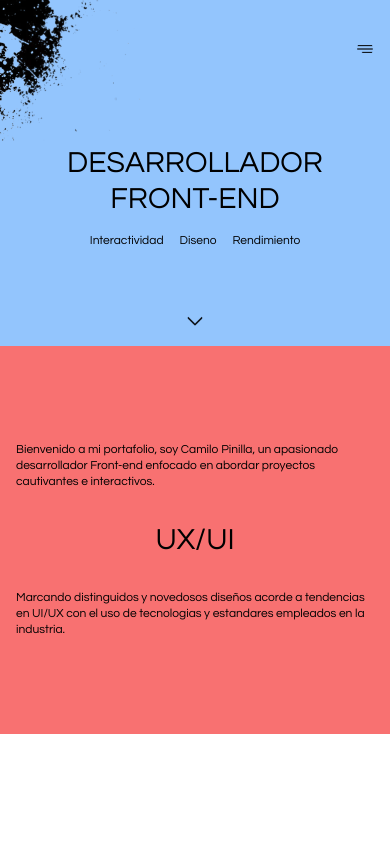
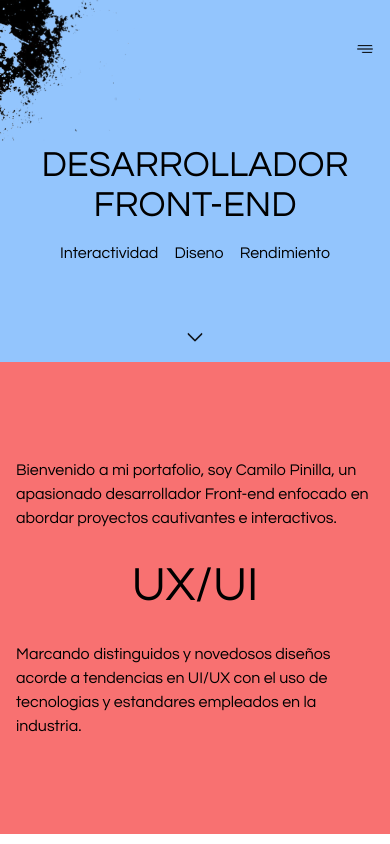
Before and after one commit to 25031000/portafolio, a React (Vite) app: page / in a window 390 px wide. Built offline with nearby package versions, Linux system fonts and the light colour scheme; a web font is replaced by a local one.

Commit message:
refactor: :art: Mejorar tamano de fuente del header y la primera section

```diff
--- a/src/App.jsx
+++ b/src/App.jsx
@@ -9,11 +9,11 @@ export default function App() {
         </div>
         <h1 className="mx-auto my-auto px-4 text-center mt-12 md:mt-48 ">
           <span className="block leading-tight ">
-            <span className="text-3xl md:text-7xl lg:text-[110px] 2xl:text-[160px]">DESARROLLADOR</span>
+            <span className="text-4xl md:text-7xl lg:text-[110px] 2xl:text-[160px]">DESARROLLADOR</span>
           </span>
-          <span className="block text-3xl md:text-7xl lg:text-[110px] 2xl:text-[160px]">FRONT-END</span>
+          <span className="block text-4xl md:text-7xl lg:text-[110px] 2xl:text-[160px]">FRONT-END</span>
         </h1>
-        <div className="mt-4 text-xs gap-4 px-4 justify-center md:text-xl 2xl:text-3xl flex ">
+        <div className="mt-4 text-base gap-4 px-4 justify-center md:text-xl 2xl:text-3xl flex ">
           <p>Interactividad</p>
           <p>Diseno</p>
           <p>Rendimiento</p>
@@ -25,15 +25,15 @@ export default function App() {
       <main className="font-questrial h-auto">
         <section className="h-auto bg-red-400 py-20">
           <div className=" p-4 ">
-            <p className=" md:w-[500px] h-auto text-xs md:text-xl 2xl:text-3xl">Bienvenido a mi portafolio, soy Camilo Pinilla, un apasionado
+            <p className=" md:w-[500px] h-auto text-base md:text-xl 2xl:text-3xl">Bienvenido a mi portafolio, soy Camilo Pinilla, un apasionado
               desarrollador Front-end enfocado en abordar proyectos
               cautivantes e interactivos.</p>
           </div>
           <div className=" p-4 flex justify-center items-center md:h-60">
-            <p className=" h-auto  text-3xl md:text-[160px]">UX/UI</p>
+            <p className=" h-auto  text-5xl md:text-[160px]">UX/UI</p>
           </div>
           <div className="  p-4  flex justify-end">
-            <p className="text-xs md:w-[500px] md:text-xl 2xl:text-3xl block ">Marcando distinguidos y novedosos diseños acorde a
+            <p className="text-base md:w-[500px] md:text-xl 2xl:text-3xl block ">Marcando distinguidos y novedosos diseños acorde a
               tendencias en UI/UX con el uso de tecnologias y estandares empleados en la industria.</p>
           </div>
         </section>
```
